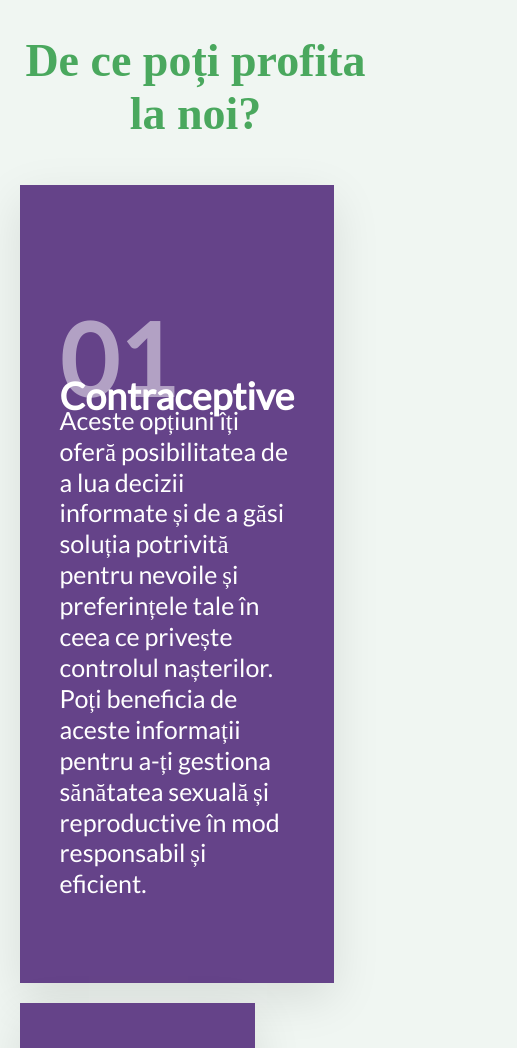
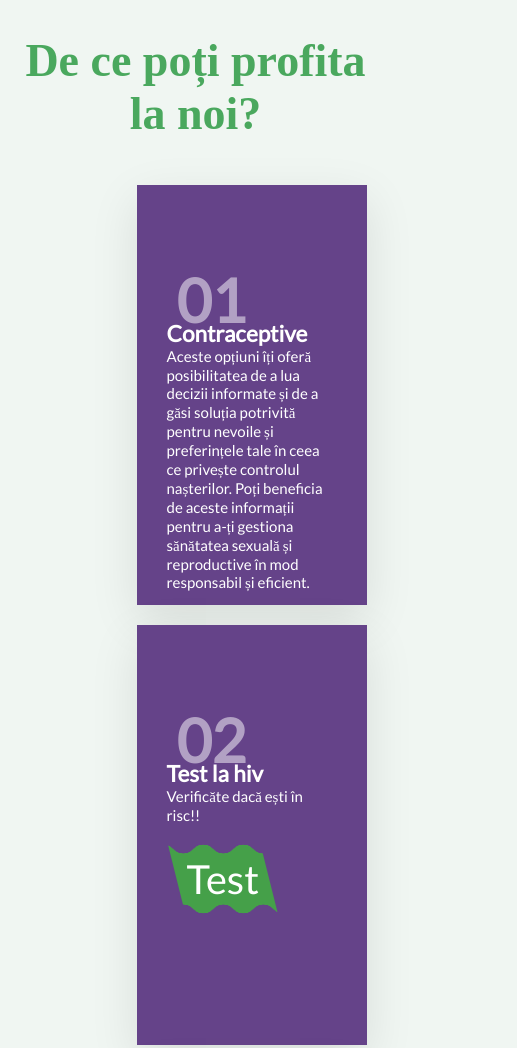
Before and after one commit to Apuseanu/YK-ATIS, a plain HTML site: page index.html in a window 390 px wide. Shown: the part 3088-4136 px from the top of the page, 517 px wide, since content can reach past the window. Drawn offline with Linux system fonts and the light colour scheme.

Commit message:
comit de seara

```diff
--- a/css/style.css
+++ b/css/style.css
@@ -723,4 +723,39 @@ button {
   #pr{
     width: 100%;
   }
+
+  #list {
+     margin-left: 35%;
+  }
+
+  .conteiner {
+    width: 800px;
+    font-size: 15px;
+    display: flex;
+    font-family: 'Lato';
+    justify-content: space-between;
+    flex-wrap: wrap;
+    color: #fff;
+  }
+
+  .conteiner .box {
+    position: relative;
+    width: 320px;
+    height: 280px;
+    background: #654389;
+    padding: 90px 30px 50px;
+    box-shadow: 0 15px 45px rgba(0, 0, 0, .1);
+  }
+
 }
+
+@media (hover: hover) {
+
+}
+
+@media (hover: none) {    /*Pentru telefoane*/
+  .problem #pro li:active{
+    background-color: #654389;
+    transform: scale(0.5);
+  }
+}
```
Also changed, not shown: index.html (+2 -2 lines), img/Sticker/Stick_reader.png (added).
